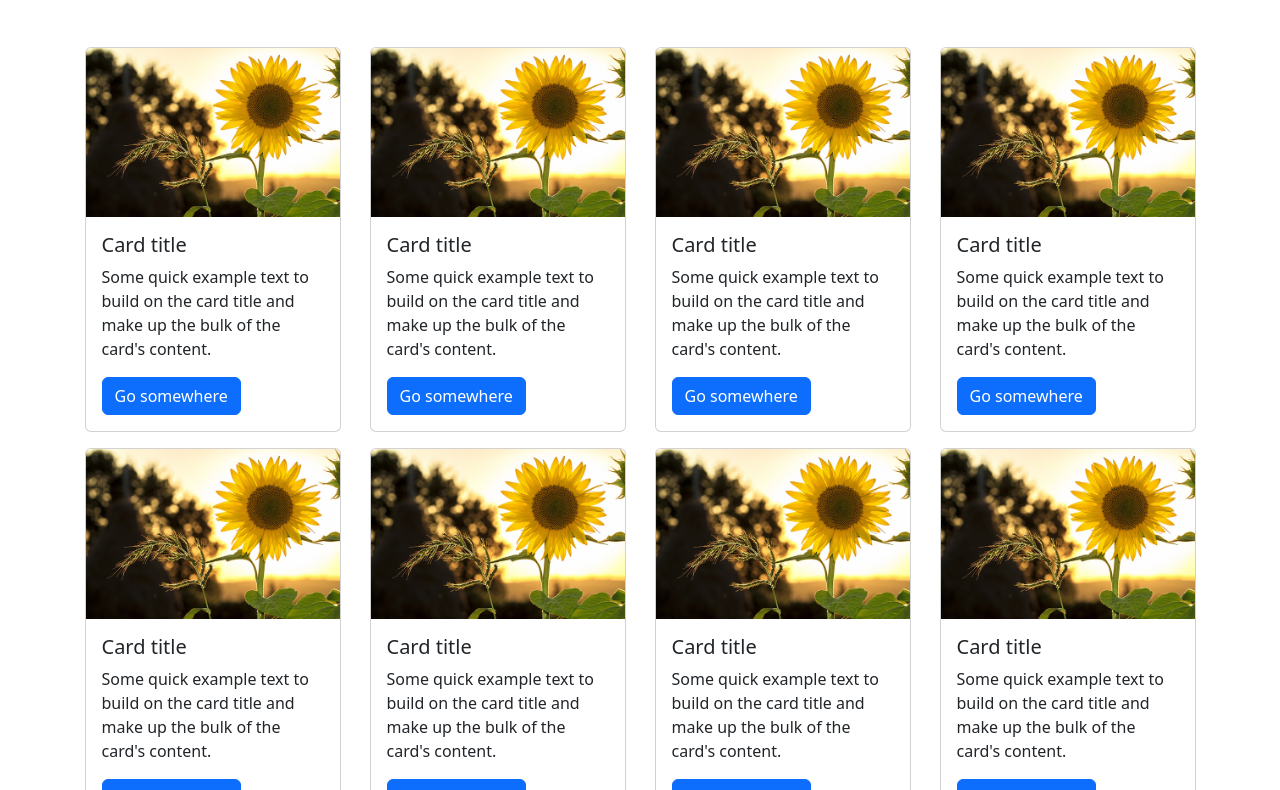
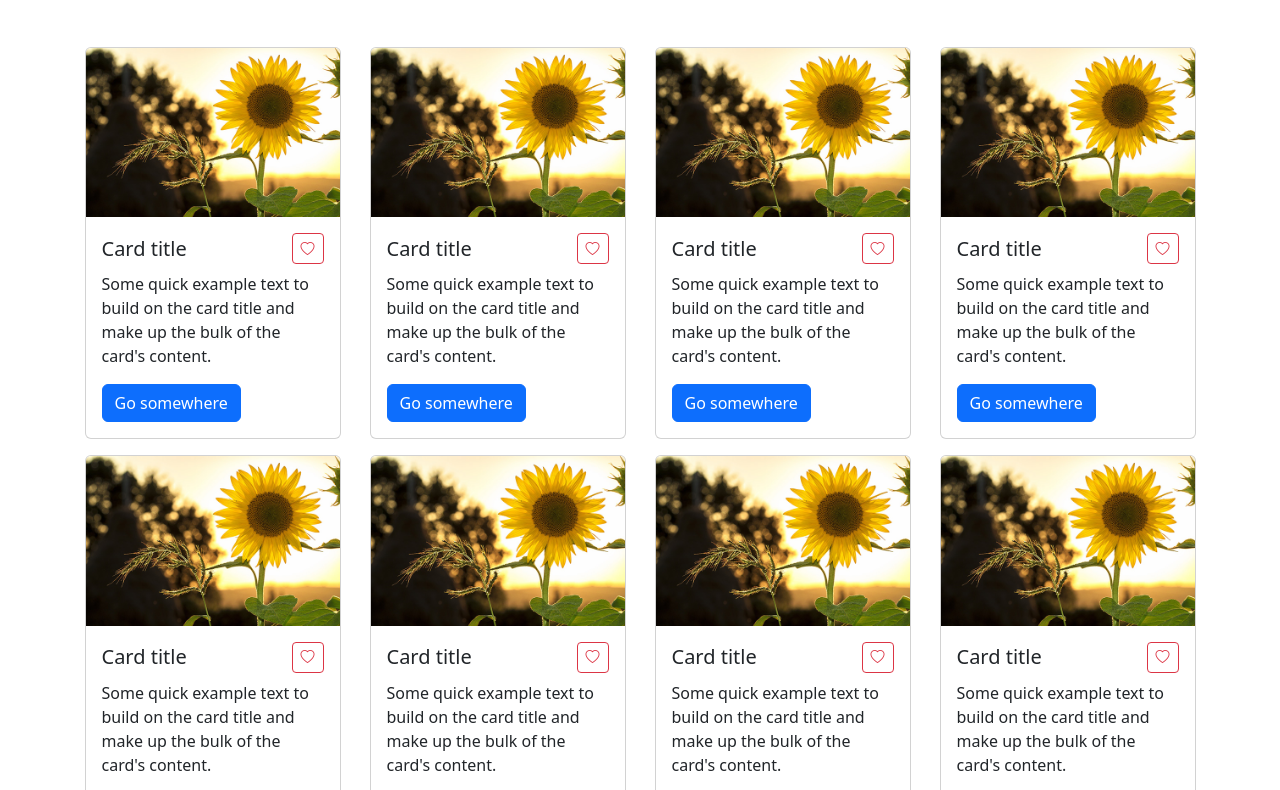
Before and after one commit to Meklodn2/grid, a plain HTML site: page index.html in a window 1280 px wide. Shown: the part 57-847 px from the top of the page. Drawn offline with nearby package versions, Linux system fonts and the light colour scheme.

Commit message:
Wishlist icon added

```diff
--- a/index.html
+++ b/index.html
@@ -47,7 +47,7 @@
                         </ul>
                     </li>
                     <li class="nav-item">
-                        <a class="nav-link disabled" aria-disabled="true">Disabled</a>
+                        <a class="nav-link" aria-disabled="true" href="wishlist.html">Wishlist</a>
                     </li>
                 </ul>
                 <div class="d-flex gap-2">
@@ -74,43 +74,13 @@
                 <div class="card" style="width: 16rem;">
                     <img src="img/sunflower.jpg" class="card-img-top" alt="...">
                     <div class="card-body">
-                        <h5 class="card-title">Card title</h5>
-                        <p class="card-text">Some quick example text to build on the card title and make up the bulk of
-                            the card's content.</p>
-                        <a href="daetiledpage.html" class="btn btn-primary">Go somewhere</a>
-                    </div>
-                </div>
-            </div>
-
-            <div class="col-12 col-md-6 col-lg-3 d-flex justify-content-center">
-                <div class="card" style="width: 16rem;">
-                    <img src="img/sunflower.jpg" class="card-img-top" alt="...">
-                    <div class="card-body">
-                        <h5 class="card-title">Card title</h5>
-                        <p class="card-text">Some quick example text to build on the card title and make up the bulk of
-                            the card's content.</p>
-                        <a href="daetiledpage.html" class="btn btn-primary">Go somewhere</a>
-                    </div>
-                </div>
-            </div>
-
-            <div class="col-12 col-md-6 col-lg-3 d-flex justify-content-center">
-                <div class="card" style="width: 16rem;">
-                    <img src="img/sunflower.jpg" class="card-img-top" alt="...">
-                    <div class="card-body">
-                        <h5 class="card-title">Card title</h5>
-                        <p class="card-text">Some quick example text to build on the card title and make up the bulk of
-                            the card's content.</p>
-                        <a href="daetiledpage.html" class="btn btn-primary">Go somewhere</a>
-                    </div>
-                </div>
-            </div>
-
-            <div class="col-12 col-md-6 col-lg-3 d-flex justify-content-center">
-                <div class="card" style="width: 16rem;">
-                    <img src="img/sunflower.jpg" class="card-img-top" alt="...">
-                    <div class="card-body">
-                        <h5 class="card-title">Card title</h5>
+                        <h5 class="card-title d-flex justify-content-between align-items-center">
+                            Card title
+                            <!-- Heart Icon -->
+                            <button class="btn btn-outline-danger btn-sm" title="Add to Wishlist">
+                                <i class="bi bi-heart"></i>
+                            </button>
+                        </h5>
                         <p class="card-text">Some quick example text to build on the card title and make up the bulk of
                             the card's content.</p>
                         <a href="daetiledpage.html" class="btn btn-primary">Go somewhere</a>
@@ -121,43 +91,115 @@
                 <div class="card" style="width: 16rem;">
                     <img src="img/sunflower.jpg" class="card-img-top" alt="...">
                     <div class="card-body">
-                        <h5 class="card-title">Card title</h5>
+                        <h5 class="card-title d-flex justify-content-between align-items-center">
+                            Card title
+                            <!-- Heart Icon -->
+                            <button class="btn btn-outline-danger btn-sm" title="Add to Wishlist">
+                                <i class="bi bi-heart"></i>
+                            </button>
+                        </h5>
                         <p class="card-text">Some quick example text to build on the card title and make up the bulk of
                             the card's content.</p>
                         <a href="daetiledpage.html" class="btn btn-primary">Go somewhere</a>
                     </div>
                 </div>
             </div>
-
             <div class="col-12 col-md-6 col-lg-3 d-flex justify-content-center">
                 <div class="card" style="width: 16rem;">
                     <img src="img/sunflower.jpg" class="card-img-top" alt="...">
                     <div class="card-body">
-                        <h5 class="card-title">Card title</h5>
+                        <h5 class="card-title d-flex justify-content-between align-items-center">
+                            Card title
+                            <!-- Heart Icon -->
+                            <button class="btn btn-outline-danger btn-sm" title="Add to Wishlist">
+                                <i class="bi bi-heart"></i>
+                            </button>
+                        </h5>
                         <p class="card-text">Some quick example text to build on the card title and make up the bulk of
                             the card's content.</p>
                         <a href="daetiledpage.html" class="btn btn-primary">Go somewhere</a>
                     </div>
                 </div>
             </div>
-
             <div class="col-12 col-md-6 col-lg-3 d-flex justify-content-center">
                 <div class="card" style="width: 16rem;">
                     <img src="img/sunflower.jpg" class="card-img-top" alt="...">
                     <div class="card-body">
-                        <h5 class="card-title">Card title</h5>
+                        <h5 class="card-title d-flex justify-content-between align-items-center">
+                            Card title
+                            <!-- Heart Icon -->
+                            <button class="btn btn-outline-danger btn-sm" title="Add to Wishlist">
+                                <i class="bi bi-heart"></i>
+                            </button>
+                        </h5>
                         <p class="card-text">Some quick example text to build on the card title and make up the bulk of
                             the card's content.</p>
                         <a href="daetiledpage.html" class="btn btn-primary">Go somewhere</a>
                     </div>
                 </div>
             </div>
-
             <div class="col-12 col-md-6 col-lg-3 d-flex justify-content-center">
                 <div class="card" style="width: 16rem;">
                     <img src="img/sunflower.jpg" class="card-img-top" alt="...">
                     <div class="card-body">
-                        <h5 class="card-title">Card title</h5>
+                        <h5 class="card-title d-flex justify-content-between align-items-center">
+                            Card title
+                            <!-- Heart Icon -->
+                            <button class="btn btn-outline-danger btn-sm" title="Add to Wishlist">
+                                <i class="bi bi-heart"></i>
+                            </button>
+                        </h5>
+                        <p class="card-text">Some quick example text to build on the card title and make up the bulk of
+                            the card's content.</p>
+                        <a href="daetiledpage.html" class="btn btn-primary">Go somewhere</a>
+                    </div>
+                </div>
+            </div>
+            <div class="col-12 col-md-6 col-lg-3 d-flex justify-content-center">
+                <div class="card" style="width: 16rem;">
+                    <img src="img/sunflower.jpg" class="card-img-top" alt="...">
+                    <div class="card-body">
+                        <h5 class="card-title d-flex justify-content-between align-items-center">
+                            Card title
+                            <!-- Heart Icon -->
+                            <button class="btn btn-outline-danger btn-sm" title="Add to Wishlist">
+                                <i class="bi bi-heart"></i>
+                            </button>
+                        </h5>
+                        <p class="card-text">Some quick example text to build on the card title and make up the bulk of
+                            the card's content.</p>
+                        <a href="daetiledpage.html" class="btn btn-primary">Go somewhere</a>
+                    </div>
+                </div>
+            </div>
+            <div class="col-12 col-md-6 col-lg-3 d-flex justify-content-center">
+                <div class="card" style="width: 16rem;">
+                    <img src="img/sunflower.jpg" class="card-img-top" alt="...">
+                    <div class="card-body">
+                        <h5 class="card-title d-flex justify-content-between align-items-center">
+                            Card title
+                            <!-- Heart Icon -->
+                            <button class="btn btn-outline-danger btn-sm" title="Add to Wishlist">
+                                <i class="bi bi-heart"></i>
+                            </button>
+                        </h5>
+                        <p class="card-text">Some quick example text to build on the card title and make up the bulk of
+                            the card's content.</p>
+                        <a href="daetiledpage.html" class="btn btn-primary">Go somewhere</a>
+                    </div>
+                </div>
+            </div>
+            <div class="col-12 col-md-6 col-lg-3 d-flex justify-content-center">
+                <div class="card" style="width: 16rem;">
+                    <img src="img/sunflower.jpg" class="card-img-top" alt="...">
+                    <div class="card-body">
+                        <h5 class="card-title d-flex justify-content-between align-items-center">
+                            Card title
+                            <!-- Heart Icon -->
+                            <button class="btn btn-outline-danger btn-sm" title="Add to Wishlist">
+                                <i class="bi bi-heart"></i>
+                            </button>
+                        </h5>
                         <p class="card-text">Some quick example text to build on the card title and make up the bulk of
                             the card's content.</p>
                         <a href="daetiledpage.html" class="btn btn-primary">Go somewhere</a>
@@ -166,6 +208,7 @@
             </div>
         </div>
     </div>
+
 
 
     <!-- ####################### Card Section End #######################  -->
```
Also changed, not shown: daetiledpage.html (+2 -5 lines), login.html (+1 -1 lines), register.html (+1 -1 lines), wishlist.html (added, +81 -0 lines).
